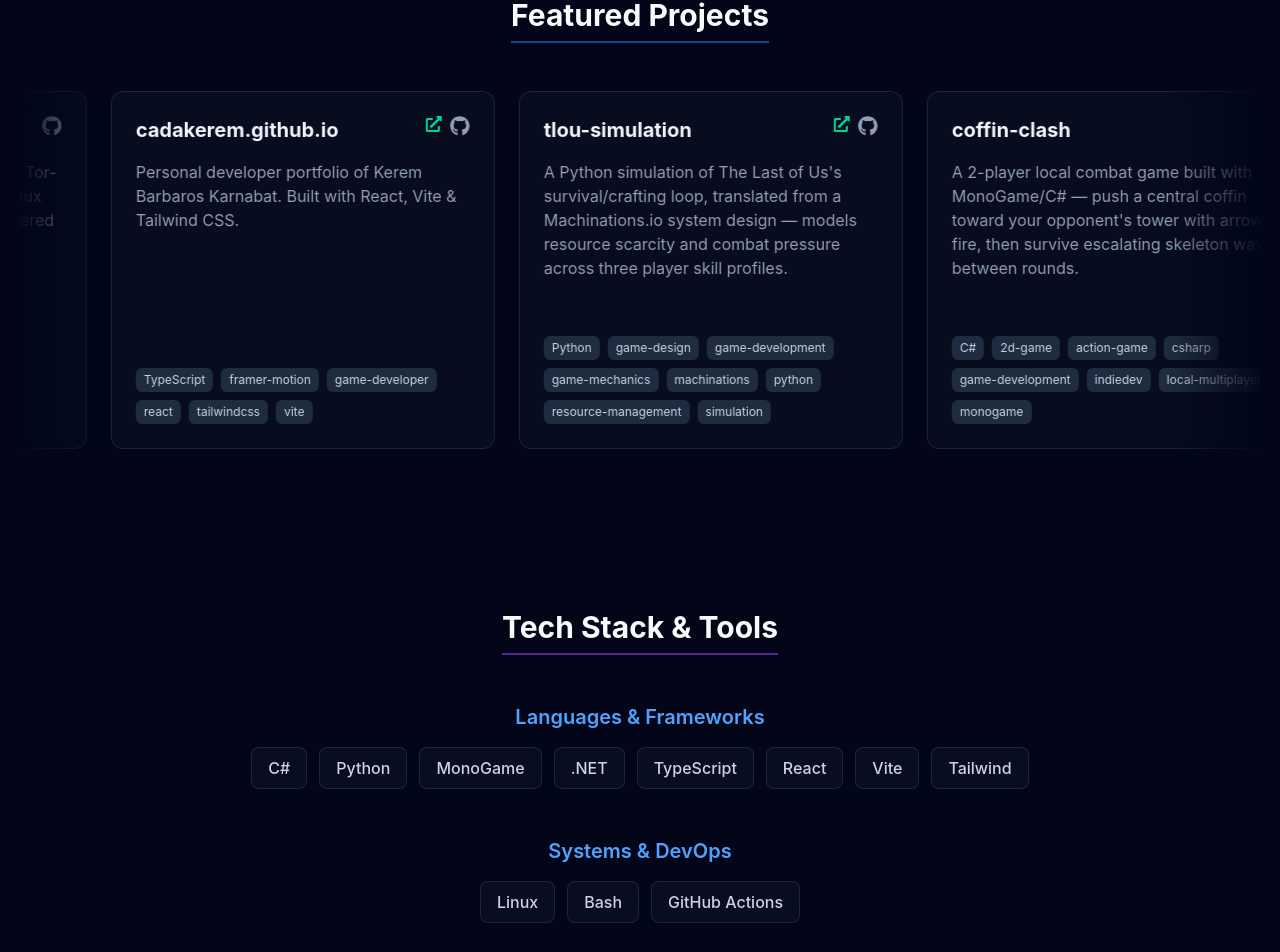
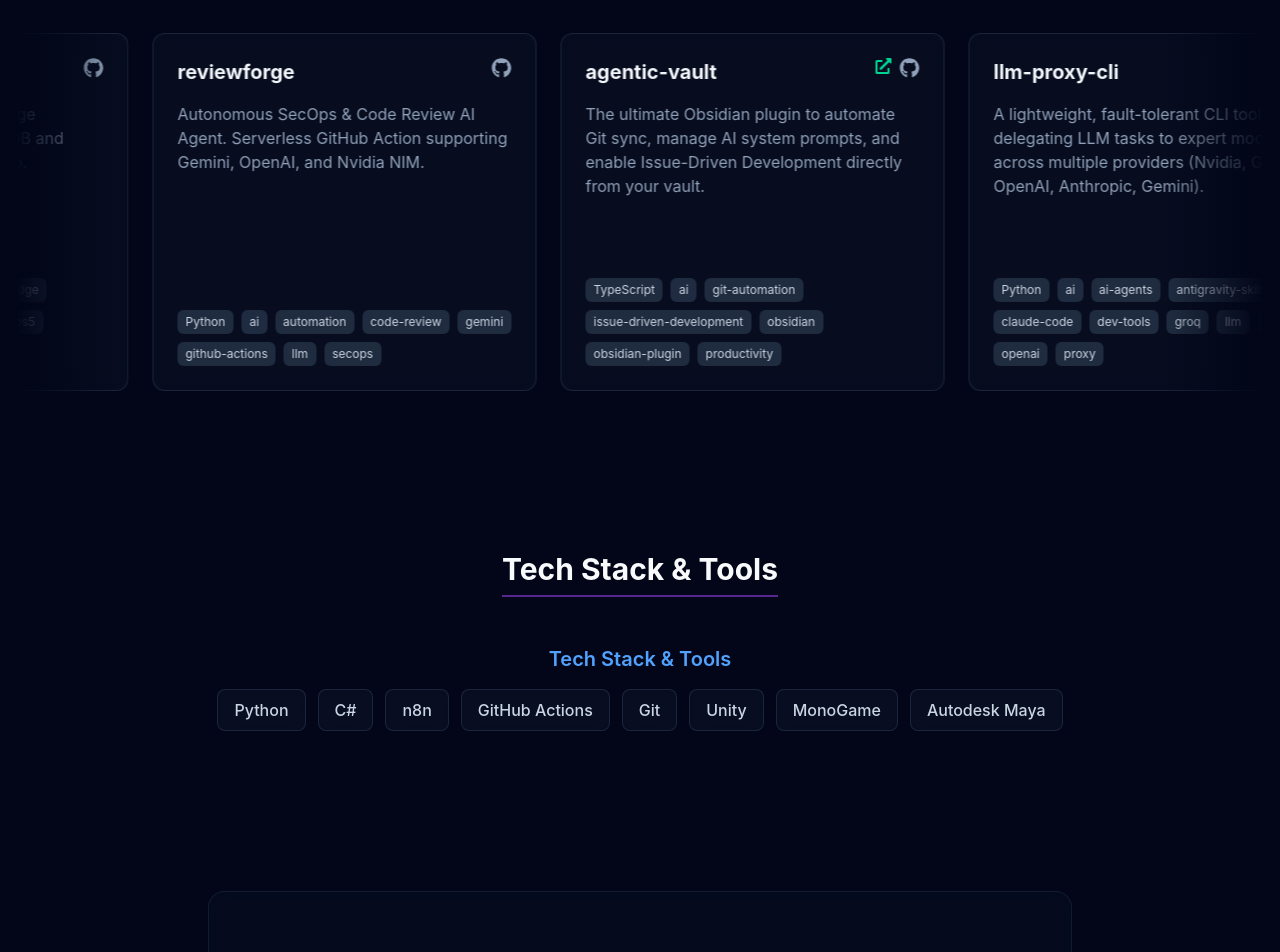
Before and after one commit to cadakerem/cadakerem.github.io, a React (Vite) app: page / in a window 1280 px wide. Shown: the part 1461-2413 px from the top of the page. Built offline with nearby package versions, Linux system fonts and the light colour scheme.

Commit message:
feat: update About Me narrative and sync skills data (closes #12)

```diff
--- a/scripts/fetch-skills.js
+++ b/scripts/fetch-skills.js
@@ -43,15 +43,22 @@
         }
 
         if (isTechStackSection) {
-          if (line.startsWith('### **')) {
-            currentCategory = line.replace('### **', '').replace('**', '').trim();
+          if (line.startsWith('###')) {
+            currentCategory = line.replace(/###\s*\**/, '').replace(/\**/g, '').trim();
             skillCategories.push({
               title: currentCategory,
               skills: []
             });
-          } else if (line.startsWith('![') && currentCategory) {
+          } else if (line.startsWith('![')) {
             const match = line.match(/!\[(.*?)\]/);
             if (match && match[1]) {
+              if (skillCategories.length === 0) {
+                currentCategory = 'Tech Stack & Tools';
+                skillCategories.push({
+                  title: currentCategory,
+                  skills: []
+                });
+              }
               skillCategories[skillCategories.length - 1].skills.push(match[1]);
             }
           }
--- a/src/components/About.tsx
+++ b/src/components/About.tsx
@@ -13,10 +13,10 @@
         <h2 className="text-3xl font-bold mb-8 inline-block border-b-2 border-emerald-500/50 pb-2">About Me</h2>
         <div className="space-y-6 text-lg text-slate-300 leading-relaxed">
           <p>
-            Hi! I'm a software developer with a background in <strong>Computer Programming</strong>, currently studying <strong>Digital Game Design</strong>. I work across different areas of software and game development, building tools, systems, and automations that solve practical problems and make development workflows more efficient.
+            Hi! I'm a software developer with a background in <strong>Computer Programming</strong>, currently studying <strong>Digital Game Design</strong>. I focus on building tools, pipelines, and automations that remove friction from software and game development workflows.
           </p>
           <p>
-            My work covers a variety of projects, from developer tools and automation to game development and other software projects. I enjoy exploring new technologies, experimenting with different ideas, and finding practical ways to improve the development process.
+            Whether it's automating repetitive asset tasks for games, building CLI utilities, or setting up workflow automations, I enjoy solving practical development bottlenecks. I care about writing tools that actually get used and make day-to-day development simpler.
           </p>
         </div>
       </motion.div>
--- a/src/data/projects.json
+++ b/src/data/projects.json
@@ -1,75 +1,81 @@
 [
   {
-    "id": 1358126774,
-    "title": "amnesic-shell",
-    "description": "Anonymous, keyless terminal AI agent. Tor-integrated, zero footprint. Works on Linux and Windows. 100% API key free (powered by tgpt).",
+    "id": 1372279659,
+    "title": "tetherpad",
+    "description": "Zero-lag universal gamepad bridge (PS4/PS5/Xbox) over USB via ADB and invisible Android background app.",
     "tech": [
       "Python",
-      "ai-agent",
-      "anonymous",
-      "kali-linux",
-      "linux",
-      "llm",
-      "opsec",
-      "privacy",
+      "adb",
+      "android",
+      "android-bridge",
+      "controller",
+      "dualsense",
+      "gamepad",
+      "ps5",
       "python",
-      "terminal"
+      "vigem",
+      "xinput",
+      "zero-lag"
     ],
-    "github": "https://github.com/cadakerem/amnesic-shell",
-    "link": "https://github.com/cadakerem/amnesic-shell",
-    "updated_at": "2026-09-09T00:28:20Z"
+    "github": "https://github.com/cadakerem/tetherpad",
+    "link": "https://github.com/cadakerem/tetherpad",
+    "updated_at": "2026-10-12T05:28:52Z"
   },
   {
-    "id": 1346645716,
-    "title": "cadakerem.github.io",
-    "description": "Personal developer portfolio of Kerem Barbaros Karnabat. Built with React, Vite & Tailwind CSS.",
+    "id": 1342919843,
+    "title": "reviewforge",
+    "description": "Autonomous SecOps & Code Review AI Agent. Serverless GitHub Action supporting Gemini, OpenAI, and Nvidia NIM.",
+    "tech": [
+      "Python",
+      "ai",
+      "automation",
+      "code-review",
+      "gemini",
+      "github-actions",
+      "llm",
+      "secops"
+    ],
+    "github": "https://github.com/cadakerem/reviewforge",
+    "link": "https://github.com/cadakerem/reviewforge",
+    "updated_at": "2026-10-11T13:28:32Z"
+  },
+  {
+    "id": 1336067491,
+    "title": "agentic-vault",
+    "description": "The ultimate Obsidian plugin to automate Git sync, manage AI system prompts, and enable Issue-Driven Development directly from your vault.",
     "tech": [
       "TypeScript",
-      "framer-motion",
-      "game-developer",
-      "react",
-      "tailwindcss",
-      "vite"
+      "ai",
+      "git-automation",
+      "issue-driven-development",
+      "obsidian",
+      "obsidian-plugin",
+      "productivity"
     ],
-    "github": "https://github.com/cadakerem/cadakerem.github.io",
-    "link": "https://cadakerem.me",
-    "updated_at": "2026-09-08T17:24:19Z"
+    "github": "https://github.com/cadakerem/agentic-vault",
+    "link": "https://community.obsidian.md/plugins/agentic-vault",
+    "updated_at": "2026-10-04T22:28:03Z"
   },
   {
-    "id": 1303441435,
-    "title": "tlou-simulation",
-    "description": "A Python simulation of The Last of Us's survival/crafting loop, translated from a Machinations.io system design — models resource scarcity and combat pressure across three player skill profiles.",
+    "id": 1364180799,
+    "title": "llm-proxy-cli",
+    "description": "A lightweight, fault-tolerant CLI tool for delegating LLM tasks to expert models across multiple providers (Nvidia, Groq, OpenAI, Anthropic, Gemini).",
     "tech": [
       "Python",
-      "game-design",
-      "game-development",
-      "game-mechanics",
-      "machinations",
-      "python",
-      "resource-management",
-      "simulation"
+      "ai",
+      "ai-agents",
+      "antigravity-skill",
+      "claude-code",
+      "dev-tools",
+      "groq",
+      "llm",
+      "llm-proxy",
+      "openai",
+      "proxy"
     ],
-    "github": "https://github.com/cadakerem/tlou-simulation",
-    "link": "https://my.machinations.io/d/tlou-survival-loop-simulation/7a7ce51a522611f190390abc5ce0dcc9",
-    "updated_at": "2026-09-07T22:25:57Z"
-  },
-  {
-    "id": 1217472272,
-    "title": "coffin-clash",
-    "description": "A 2-player local combat game built with MonoGame/C# — push a central coffin toward your opponent's tower with arrow fire, then survive escalating skeleton waves between rounds.",
-    "tech": [
-      "C#",
-      "2d-game",
-      "action-game",
-      "csharp",
-      "game-development",
-      "indiedev",
-      "local-multiplayer",
-      "monogame"
-    ],
-    "github": "https://github.com/cadakerem/coffin-clash",
-    "link": "https://github.com/cadakerem/coffin-clash",
-    "updated_at": "2026-09-07T22:25:56Z"
+    "github": "https://github.com/cadakerem/llm-proxy-cli",
+    "link": "https://github.com/cadakerem/llm-proxy-cli",
+    "updated_at": "2026-10-01T22:12:29Z"
   },
   {
     "id": 1330119028,
@@ -91,7 +97,7 @@
     ],
     "github": "https://github.com/cadakerem/portfolio-ai",
     "link": "https://github.com/cadakerem/portfolio-ai",
-    "updated_at": "2026-09-07T22:25:55Z"
+    "updated_at": "2026-10-01T02:09:07Z"
   },
   {
     "id": 1333248724,
@@ -109,42 +115,27 @@
     ],
     "github": "https://github.com/cadakerem/sprite-packer-web",
     "link": "https://cadakerem.github.io/sprite-packer-web/",
-    "updated_at": "2026-09-07T22:25:53Z"
+    "updated_at": "2026-10-01T01:13:32Z"
   },
   {
-    "id": 1336067491,
-    "title": "agentic-vault",
-    "description": "The ultimate Obsidian plugin to automate Git sync, manage AI system prompts, and enable Issue-Driven Development directly from your vault.",
-    "tech": [
-      "JavaScript",
-      "ai",
-      "git-automation",
-      "issue-driven-development",
-      "obsidian",
-      "obsidian-plugin",
-      "productivity"
-    ],
-    "github": "https://github.com/cadakerem/agentic-vault",
-    "link": "https://github.com/cadakerem/agentic-vault",
-    "updated_at": "2026-09-07T22:25:52Z"
-  },
-  {
-    "id": 1342919843,
-    "title": "reviewforge",
-    "description": "Autonomous Code Review AI Agent. Serverless GitHub Action supporting Gemini, OpenAI, and Nvidia NIM.",
+    "id": 1358126774,
+    "title": "amnesic-shell",
+    "description": "Anonymous, keyless terminal AI agent. Tor-integrated, zero footprint. Works on Linux and Windows. 100% API key free (powered by tgpt).",
     "tech": [
       "Python",
-      "ai",
-      "automation",
-      "code-review",
-      "gemini",
-      "github-actions",
+      "ai-agent",
+      "anonymous",
+      "kali-linux",
+      "linux",
       "llm",
-      "secops"
+      "opsec",
+      "privacy",
+      "python",
+      "terminal"
     ],
-    "github": "https://github.com/cadakerem/reviewforge",
-    "link": "https://github.com/cadakerem/reviewforge",
-    "updated_at": "2026-09-07T22:25:51Z"
+    "github": "https://github.com/cadakerem/amnesic-shell",
+    "link": "https://github.com/cadakerem/amnesic-shell",
+    "updated_at": "2026-10-01T01:13:03Z"
   },
   {
     "id": 1360496269,
@@ -161,6 +152,6 @@
     ],
     "github": "https://github.com/cadakerem/amnesic-ghost-framework",
     "link": "https://github.com/cadakerem/amnesic-ghost-framework",
-    "updated_at": "2026-09-07T22:25:50Z"
+    "updated_at": "2026-10-01T01:13:00Z"
   }
 ]
--- a/src/data/skills.json
+++ b/src/data/skills.json
@@ -1,39 +1,15 @@
 [
   {
-    "title": "Languages & Frameworks",
+    "title": "Tech Stack & Tools",
     "skills": [
+      "Python",
       "C#",
-      "Python",
+      "n8n",
+      "GitHub Actions",
+      "Git",
+      "Unity",
       "MonoGame",
-      ".NET",
-      "TypeScript",
-      "React",
-      "Vite",
-      "Tailwind"
-    ]
-  },
-  {
-    "title": "Systems & DevOps",
-    "skills": [
-      "Linux",
-      "Bash",
-      "GitHub Actions"
-    ]
-  },
-  {
-    "title": "Game Engines & 3D",
-    "skills": [
-      "Unity",
       "Autodesk Maya"
-    ]
-  },
-  {
-    "title": "Data & Automation",
-    "skills": [
-      "n8n",
-      "Pandas",
-      "Backtrader",
-      "yfinance"
     ]
   }
 ]
```
